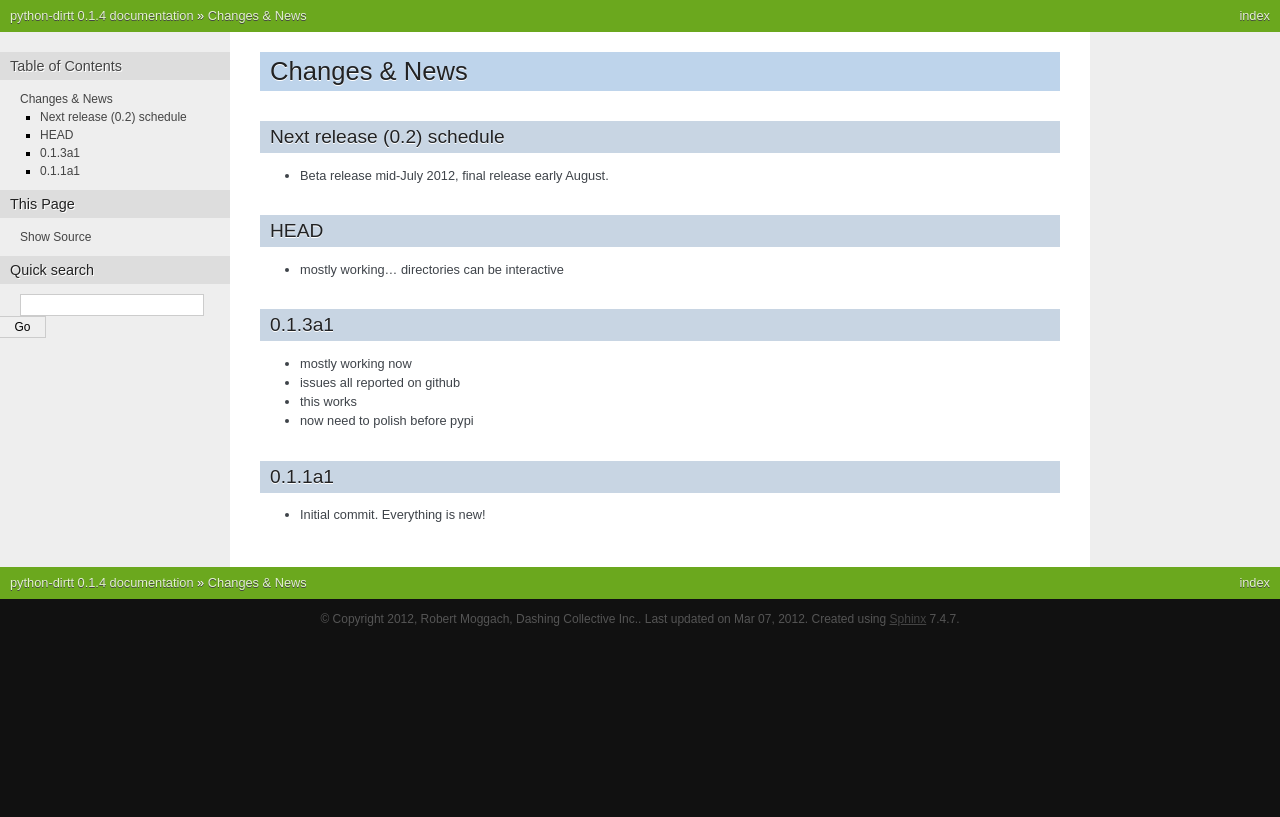
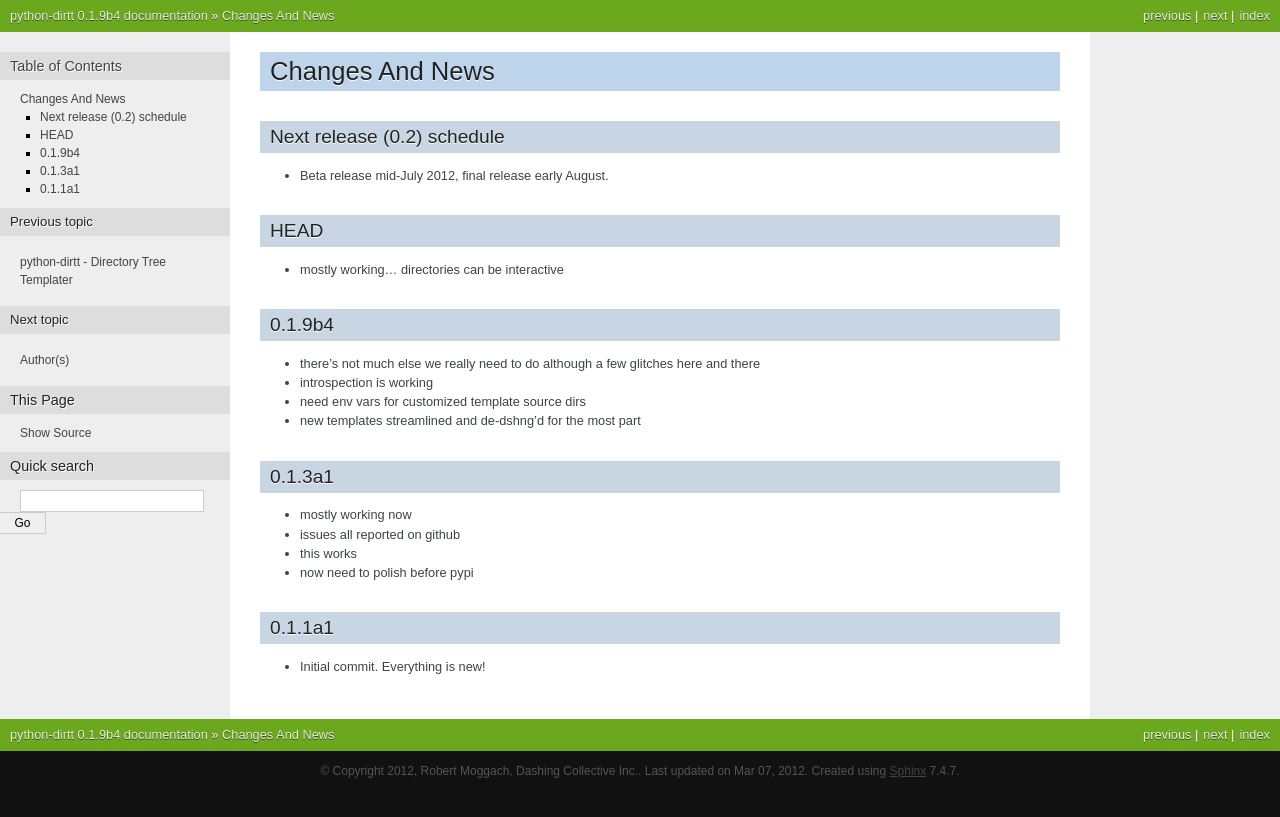
Before and after one commit to rjmoggach/python-dirtt, a Sphinx documentation site: the page built from docs/news.rst, in a window 1280 px wide. Shown: the top 817 px of the page. Built offline with Sphinx 7.4.7, drawn with Linux system fonts in a browser that asks for light colours.

```diff
--- a/docs/conf.py
+++ b/docs/conf.py
@@ -42,7 +42,7 @@ copyright = '2012, Robert Moggach, Dashing Collective Inc.'
 #
 # The short X.Y version.
 
-release = "0.1.4"
+release = "0.1.9b4"
 version = ".".join(release.split(".")[:2])
 
 # There are two options for replacing |today|: either, you set today to some
@@ -91,7 +91,7 @@ html_last_updated_fmt = '%b %d, %Y'
 
 # If true, SmartyPants will be used to convert quotes and dashes to
 # typographically correct entities.
-#html_use_smartypants = True
+html_use_smartypants = True
 
 # Content template for the index page.
 #html_index = ''
--- a/docs/news.rst
+++ b/docs/news.rst
@@ -1,18 +1,30 @@
-Changes & News
---------------
+Changes And News
+================
 
 Next release (0.2) schedule
-~~~~~~~~~~~~~~~~~~~~~~~~~~~
+---------------------------
 
 * Beta release mid-July 2012, final release early August.
 
 HEAD
-~~~~
+----
 
 * mostly working... directories can be interactive
 
+0.1.9b4
+-------
+
+* there's not much else we really need to do although a few glitches here and there
+
+* introspection is working
+
+* need env vars for customized template source dirs
+
+* new templates streamlined and de-dshng'd for the most part
+
+
 0.1.3a1
-~~~~~~~
+-------
 
 * mostly working now
 
@@ -24,6 +36,6 @@ HEAD
 
 
 0.1.1a1
-~~~~~~~
+-------
 
 * Initial commit.  Everything is new!
```
Also changed, not shown: README.rst (+6 -2 lines), docs/authors.rst (added, +16 -0 lines), docs/index.rst (+23 -13 lines), docs/license.rst (added, +23 -0 lines), 1 other file.
